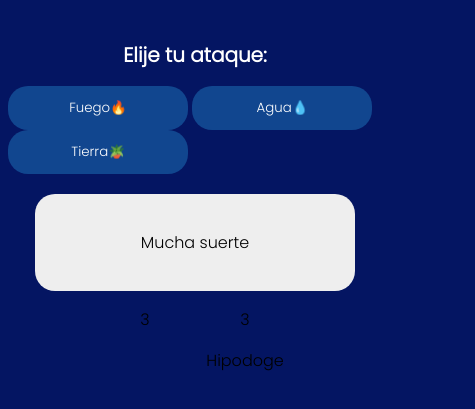
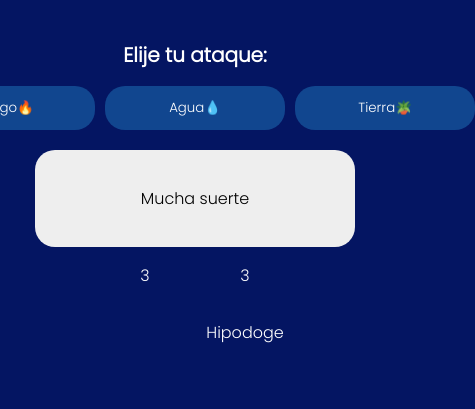
Before and after one commit to DemeGR/Programaci-n-B-sica, a plain HTML site: page mokepon/mokepon.html in a window 390 px wide. Both pictures are taken after a click on the button "Seleccionar". Shown: the part 77-486 px from the top of the page, 475 px wide, since content can reach past the window. Drawn offline with Linux system fonts and the light colour scheme.

Commit message:
Video 42: Responsive Design

```diff
--- a/mokepon/mokepon.html
+++ b/mokepon/mokepon.html
@@ -44,7 +44,7 @@
             <h2 class="subtitulo">Elije tu ataque:</h2>
 
 
-                <div>
+                <div class="tarjetas-ataques">
                     <button id="boton-fuego" class="boton-de-ataque">Fuego🔥</button>
                     <button id="boton-agua" class="boton-de-ataque">Agua💧</button>
                     <button id="boton-tierra" class="boton-de-ataque">Tierra🪴</button>
@@ -59,12 +59,12 @@
                 </div>
 
                 <div class="ataques">
-                    <div> <!--Padre -->
+                    <div class="ataques-jugador"> <!--Padre -->
                         <p id="vidas-jugador"> 3</p>
                         <p id="mascota-jugador"></p>
                         <div id="ataques-del-jugador"></div><!--Hijo -->
                     </div>
-                    <div>
+                    <div class="ataques-enemigo">
                         <p id="vidas-enemigo"> 3</p>
                         <p id="mascota-enemigo"></p>
                         <div id="ataques-del-enemigo"></div>
--- a/mokepon/styles.css
+++ b/mokepon/styles.css
@@ -23,7 +23,7 @@ body{
     font-size: 20px;
 }
 
-.tarjetas{
+.tarjetas, .tarjetas-ataques {
     display: flex;
     gap: 10px
 }
@@ -99,4 +99,19 @@ input{
     display: grid;
     grid-template-columns: 100px 100px;
     text-align: center;
+    color: white;
 }
+
+.ataques-jugador, .ataques-enemigo{
+    display: flex;
+    flex-direction: column;
+    align-items: center;
+}
+
+@media (max-width: 360px){
+    .tarjetas, .tarjetas-ataques{
+        flex-direction: column;
+    }
+
+
+}
```
